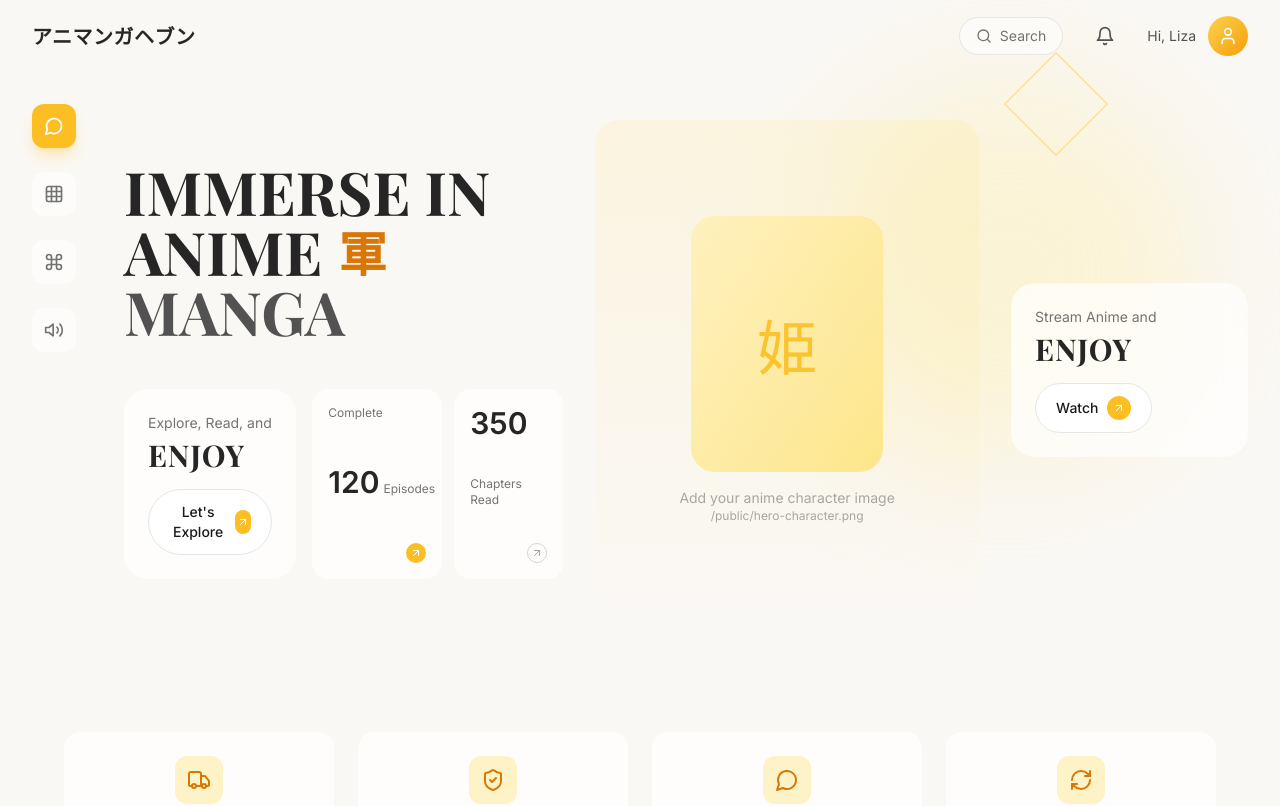
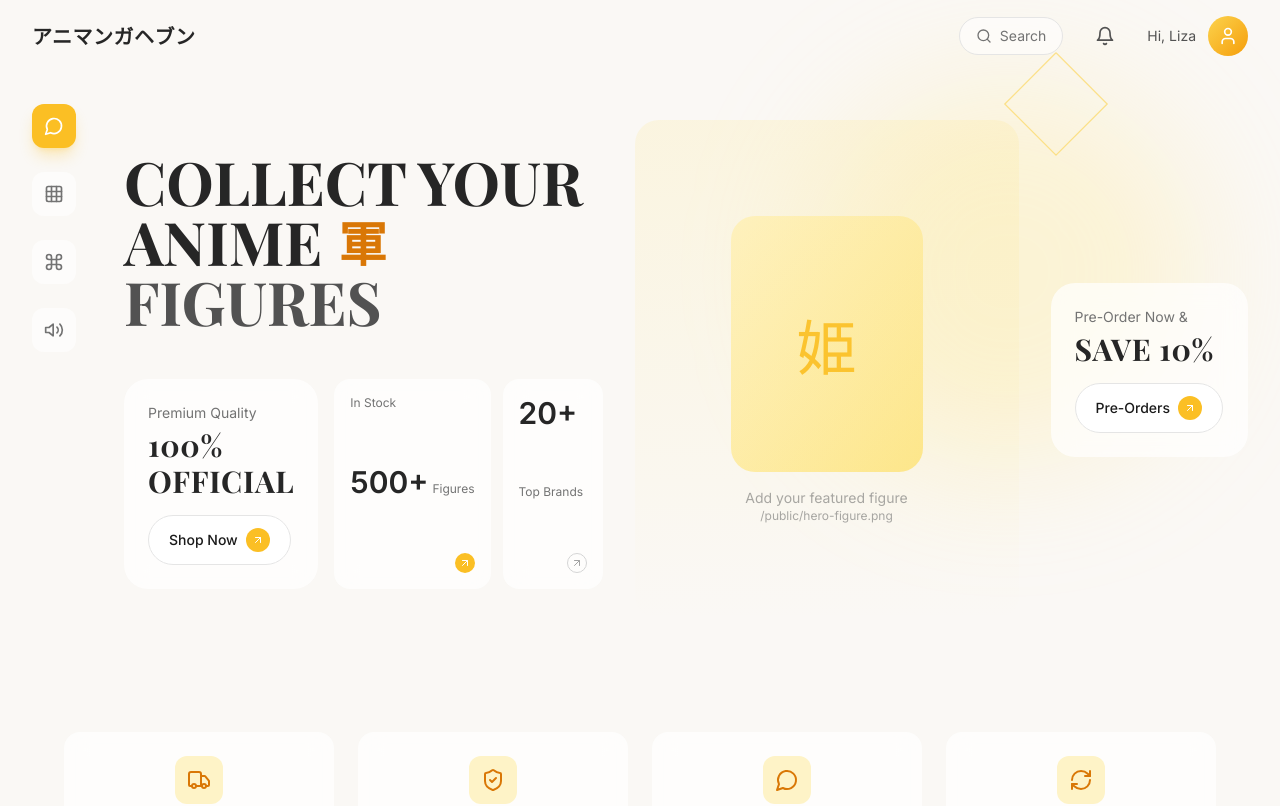
Before and after one commit to LeeDev428/aniki, a Next.js app in the folder frontend/: page / in a window 1280 px wide. Shown: the top 806 px of the page. Built offline with nearby package versions, Linux system fonts and the light colour scheme.

Commit message:
Update Hero.tsx

```diff
--- a/frontend/src/components/Hero.tsx
+++ b/frontend/src/components/Hero.tsx
@@ -1,7 +1,7 @@
 'use client'
 
 import { ArrowUpRight } from 'lucide-react'
-import Image from 'next/image'
+import Link from 'next/link'
 
 export default function Hero() {
   return (
@@ -11,12 +11,12 @@ export default function Hero() {
         {/* Main Heading */}
         <div className="mb-12">
           <h1 className="font-display text-5xl lg:text-6xl font-bold text-neutral-800 leading-tight">
-            <span className="block">IMMERSE IN</span>
+            <span className="block">COLLECT YOUR</span>
             <span className="block flex items-center gap-4">
               ANIME
               <span className="font-jp text-4xl lg:text-5xl text-honey-600">軍</span>
             </span>
-            <span className="block text-neutral-600">MANGA</span>
+            <span className="block text-neutral-600">FIGURES</span>
           </h1>
         </div>
 
@@ -24,36 +24,39 @@ export default function Hero() {
         <div className="flex flex-col sm:flex-row gap-4 mt-auto">
           {/* Explore Card */}
           <div className="glass rounded-3xl p-6 flex-1">
-            <p className="text-sm text-neutral-500 mb-1">Explore, Read, and</p>
+            <p className="text-sm text-neutral-500 mb-1">Premium Quality</p>
             <h3 className="font-display text-3xl font-bold text-neutral-800 tracking-wide">
-              ENJOY
+              100% OFFICIAL
             </h3>
-            <button className="mt-4 flex items-center gap-2 px-5 py-3 bg-white rounded-full border border-neutral-200 hover:border-honey-400 hover:shadow-md transition-all group">
-              <span className="text-sm font-medium">Let's Explore</span>
+            <Link
+              href="/shop"
+              className="mt-4 flex items-center gap-2 px-5 py-3 bg-white rounded-full border border-neutral-200 hover:border-honey-400 hover:shadow-md transition-all group w-fit"
+            >
+              <span className="text-sm font-medium">Shop Now</span>
               <div className="w-6 h-6 rounded-full bg-honey-400 flex items-center justify-center group-hover:bg-honey-500 transition-colors">
                 <ArrowUpRight className="w-3 h-3 text-white" />
               </div>
-            </button>
+            </Link>
           </div>
 
           {/* Stats Cards */}
           <div className="flex gap-3">
-            {/* Complete Episodes */}
+            {/* Products */}
             <div className="glass rounded-2xl p-4 flex flex-col justify-between min-w-[100px]">
-              <span className="text-xs text-neutral-500">Complete</span>
+              <span className="text-xs text-neutral-500">In Stock</span>
               <div>
-                <span className="text-3xl font-bold text-neutral-800">120</span>
-                <span className="text-xs text-neutral-500 ml-1">Episodes</span>
+                <span className="text-3xl font-bold text-neutral-800">500+</span>
+                <span className="text-xs text-neutral-500 ml-1">Figures</span>
               </div>
               <div className="w-5 h-5 rounded-full bg-honey-400 flex items-center justify-center self-end">
                 <ArrowUpRight className="w-3 h-3 text-white" />
               </div>
             </div>
 
-            {/* Chapters Read */}
+            {/* Brands */}
             <div className="glass rounded-2xl p-4 flex flex-col justify-between min-w-[100px]">
-              <span className="text-3xl font-bold text-neutral-800">350</span>
-              <span className="text-xs text-neutral-500">Chapters Read</span>
+              <span className="text-3xl font-bold text-neutral-800">20+</span>
+              <span className="text-xs text-neutral-500">Top Brands</span>
               <div className="w-5 h-5 rounded-full border border-neutral-300 flex items-center justify-center self-end">
                 <ArrowUpRight className="w-3 h-3 text-neutral-400" />
               </div>
@@ -62,19 +65,17 @@ export default function Hero() {
         </div>
       </div>
 
-      {/* Center - Anime Character */}
+      {/* Center - Featured Figure Placeholder */}
       <div className="relative flex-1 flex items-center justify-center">
-        {/* Placeholder for anime character image */}
         <div className="relative w-80 h-96 lg:w-96 lg:h-[500px]">
-          {/* You can replace this with an actual anime character image */}
           <div className="absolute inset-0 bg-gradient-to-b from-honey-200/20 to-transparent rounded-3xl" />
           <div className="w-full h-full flex items-center justify-center">
             <div className="text-center text-neutral-400">
               <div className="w-48 h-64 mx-auto bg-gradient-to-br from-honey-100 to-honey-200 rounded-3xl flex items-center justify-center">
                 <span className="font-jp text-6xl text-honey-400">姫</span>
               </div>
-              <p className="mt-4 text-sm">Add your anime character image</p>
-              <p className="text-xs">/public/hero-character.png</p>
+              <p className="mt-4 text-sm">Add your featured figure</p>
+              <p className="text-xs">/public/hero-figure.png</p>
             </div>
           </div>
         </div>
@@ -83,16 +84,19 @@ export default function Hero() {
       {/* Right Content */}
       <div className="flex-1 max-w-xs z-10">
         <div className="glass rounded-3xl p-6">
-          <p className="text-sm text-neutral-500 mb-1">Stream Anime and</p>
+          <p className="text-sm text-neutral-500 mb-1">Pre-Order Now &</p>
           <h3 className="font-display text-3xl font-bold text-neutral-800 tracking-wide mb-4">
-            ENJOY
+            SAVE 10%
           </h3>
-          <button className="flex items-center gap-2 px-5 py-3 bg-white rounded-full border border-neutral-200 hover:border-honey-400 hover:shadow-md transition-all group">
-            <span className="text-sm font-medium">Watch</span>
+          <Link
+            href="/shop?category=pre-orders"
+            className="flex items-center gap-2 px-5 py-3 bg-white rounded-full border border-neutral-200 hover:border-honey-400 hover:shadow-md transition-all group w-fit"
+          >
+            <span className="text-sm font-medium">Pre-Orders</span>
             <div className="w-6 h-6 rounded-full bg-honey-400 flex items-center justify-center group-hover:bg-honey-500 transition-colors">
               <ArrowUpRight className="w-3 h-3 text-white" />
             </div>
-          </button>
+          </Link>
         </div>
       </div>
     </div>
```
